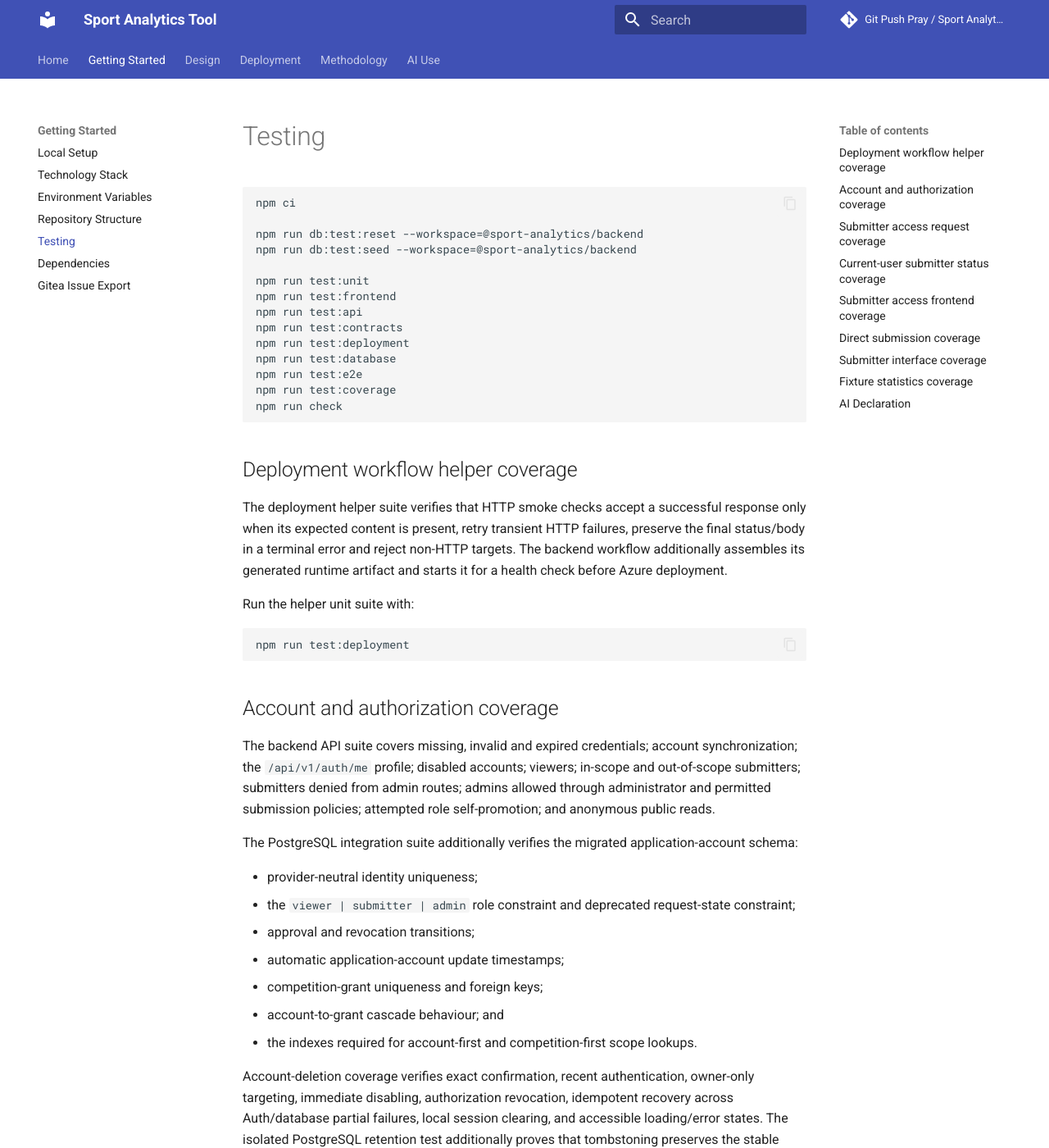
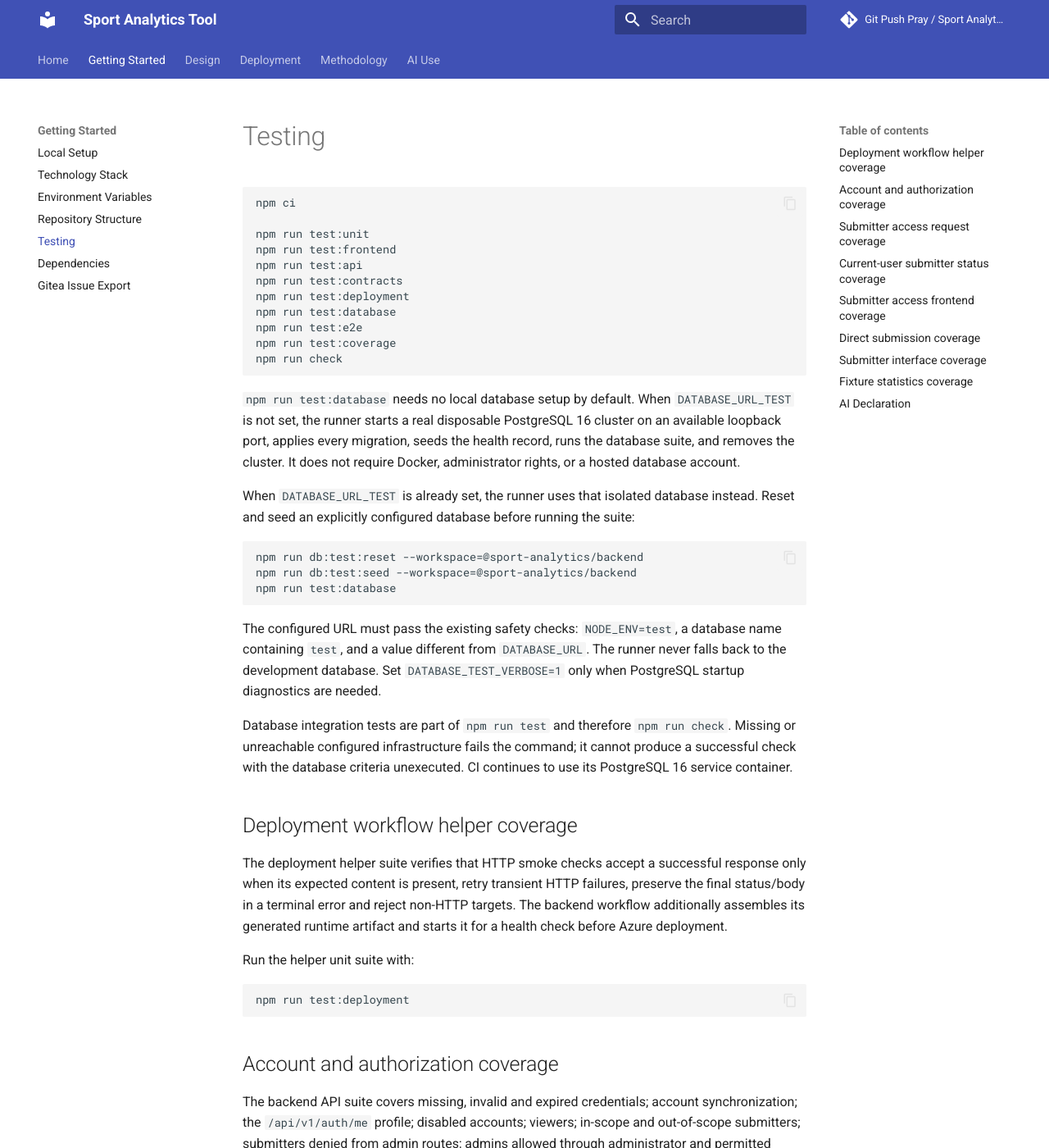
Before and after one commit to NadavSundy/Sport-Analytics-Tool, an MkDocs documentation site: the page built from docs/development/testing.md, in a window 1280 px wide and 1400 px high. Shown: the whole window at 82% size. Built offline with MkDocs 1.6.1 and Material for MkDocs 9.7.7, drawn with Linux system fonts in a browser that asks for light colours; some of the changed text lies outside the part shown.

Commit message:
docs(testing): record vertical-slice validation
Map every Basic vertical-slice acceptance criterion to automated coverage and document the zero-configuration PostgreSQL test workflow and verified results.

Refs #68

Assisted-by: Codex[GPT-5]

````diff
--- a/docs/development/testing.md
+++ b/docs/development/testing.md
@@ -16,6 +13,28 @@ npm run test:e2e
 npm run test:coverage
 npm run check
 ```
+
+`npm run test:database` needs no local database setup by default. When `DATABASE_URL_TEST` is not
+set, the runner starts a real disposable PostgreSQL 16 cluster on an available loopback port,
+applies every migration, seeds the health record, runs the database suite, and removes the cluster.
+It does not require Docker, administrator rights, or a hosted database account.
+
+When `DATABASE_URL_TEST` is already set, the runner uses that isolated database instead. Reset and
+seed an explicitly configured database before running the suite:
+
+```text
+npm run db:test:reset --workspace=@sport-analytics/backend
+npm run db:test:seed --workspace=@sport-analytics/backend
+npm run test:database
+```
+
+The configured URL must pass the existing safety checks: `NODE_ENV=test`, a database name containing
+`test`, and a value different from `DATABASE_URL`. The runner never falls back to the development
+database. Set `DATABASE_TEST_VERBOSE=1` only when PostgreSQL startup diagnostics are needed.
+
+Database integration tests are part of `npm run test` and therefore `npm run check`. Missing or
+unreachable configured infrastructure fails the command; it cannot produce a successful check with
+the database criteria unexecuted. CI continues to use its PostgreSQL 16 service container.
 
 ## Deployment workflow helper coverage
 
@@ -94,7 +113,9 @@ npm exec --workspace=@sport-analytics/backend -- vitest run tests/unit/submitter
 npm run test:database --workspace=@sport-analytics/backend
 ```
 
-Database integration tests require `NODE_ENV=test` and a dedicated `DATABASE_URL_TEST`. They must not be run against the shared development or production database.
+An explicitly configured database integration run requires `NODE_ENV=test` and a dedicated
+`DATABASE_URL_TEST`. It must not run against the shared development or production database. With no
+configured URL, the disposable local workflow described above is used.
 
 ## Current-user submitter status coverage
 
@@ -230,3 +251,5 @@ The account-deletion testing section was documented with the assistance of Codex
 The submitter access frontend coverage section and corrected code fences were updated with the
 assistance of Codex[GPT-5].
 The deployment workflow helper coverage was documented with the assistance of Codex[GPT-5].
+The disposable PostgreSQL workflow and Basic vertical-slice check integration were documented with
+the assistance of Codex[GPT-5].
````
Also changed, not shown: other parts of docs/development/testing.md (+0 -3 lines), apps/backend/README.md (+21 -10 lines), docs/development/technology-stack.md (+11 -10 lines), docs/environment.md (+3 -3 lines), evidence/validation/issue-68-basic-vertical-slice.md (added, +63 -0 lines), 1 other file.
